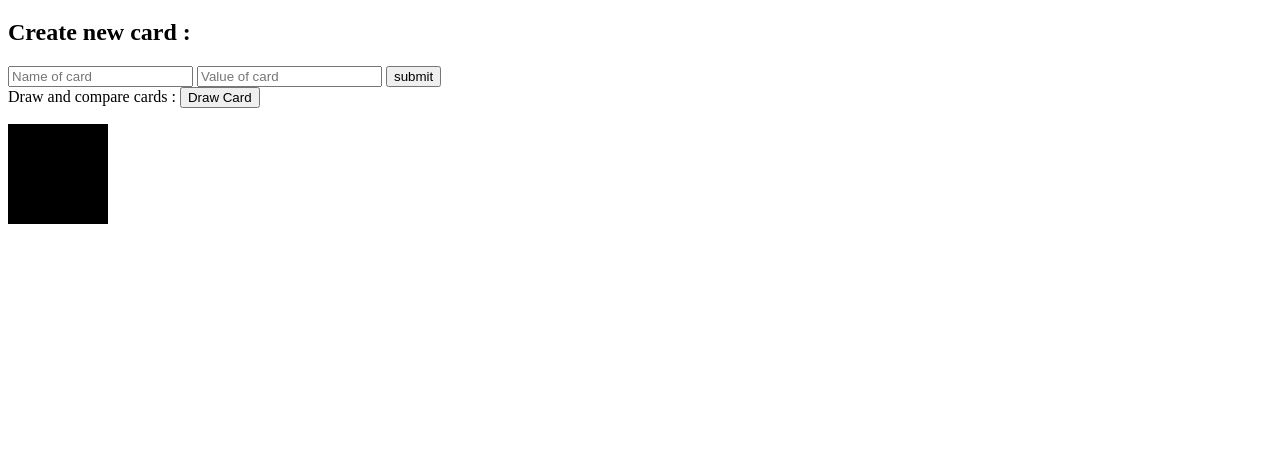
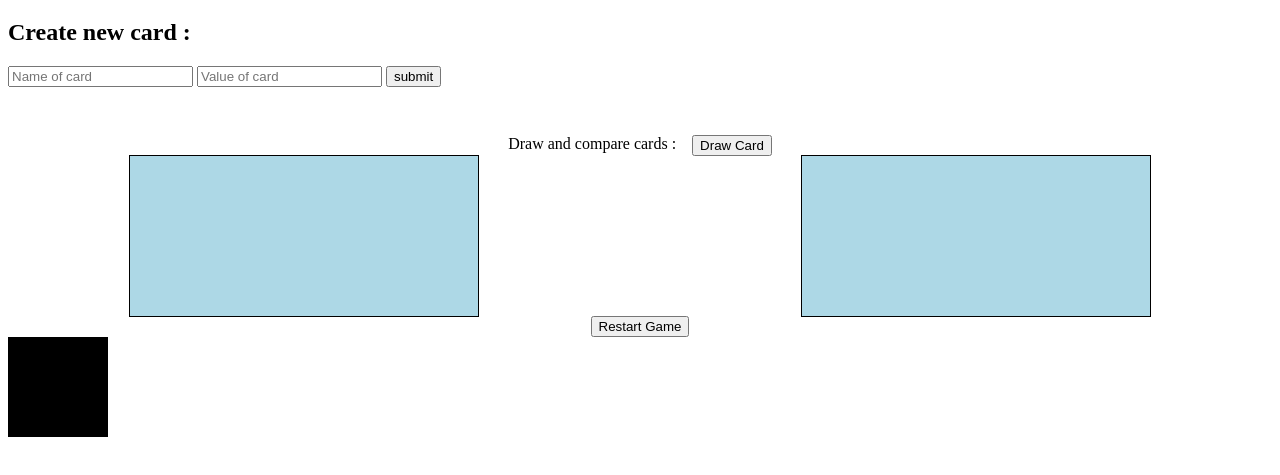
Before and after one commit to Ewen-Lukacik/cardGame, a plain HTML site: page index.html in a window 1280 px wide. Shown: the part 61-536 px from the top of the page. Drawn offline with Linux system fonts and the light colour scheme.

Commit message:
Refactor + style: added style and refactored the element for better rendering

```diff
--- a/index.html
+++ b/index.html
@@ -7,6 +7,33 @@
     <script src="./index.js"></script>
 </head>
 <body>
+    <style>
+        .drawZone{
+            margin-top: 3rem;
+        }
+        .drawZone, .restart{
+            display: flex;
+            place-content: center;
+            gap: 1rem;
+        }
+        .playerContainer{
+            display: flex;
+            flex-direction: row;
+            gap: 5rem
+        }
+        .playerZone{
+            min-height: 4rem;
+            height: auto;
+            width: 20%;
+            margin: auto;
+            padding: 3rem;
+            text-align: center;
+            outline: 1px solid black;
+            background-color: lightblue;
+        }
+    </style>
+
+
     <h1> CARD GAME EXERCISE</h1>
     <h2>Create new card :</h2>
     <input type="text" class="name" placeholder="Name of card">
@@ -17,14 +44,33 @@
 
     <br>
 
-    Draw and compare cards :
-    <button class="draw">
-        Draw Card
-    </button>
+    <div class="drawZone">
+        Draw and compare cards :
 
-    <p class="firstCardPicked"></p>
-    <p class="secondCardPicked"></p>
-    <p class="winner"></p>
+        <button class="draw">
+            Draw Card
+        </button>
+    </div>
+
+    <section class="playerContainer">
+
+        <div class="playerZone playerOneZone">
+            <p class="playerOnePick"></p>
+        </div>
+
+
+        <div class="playerZone playerTwoZone">
+
+            <p class="playerTwoPick"></p>
+        </div>
+    </section>
+
+
+    <div class="restart">
+        <button class="restartBtn">
+            Restart Game
+        </button>
+    </div>
 
 </body>
 </html>
```
